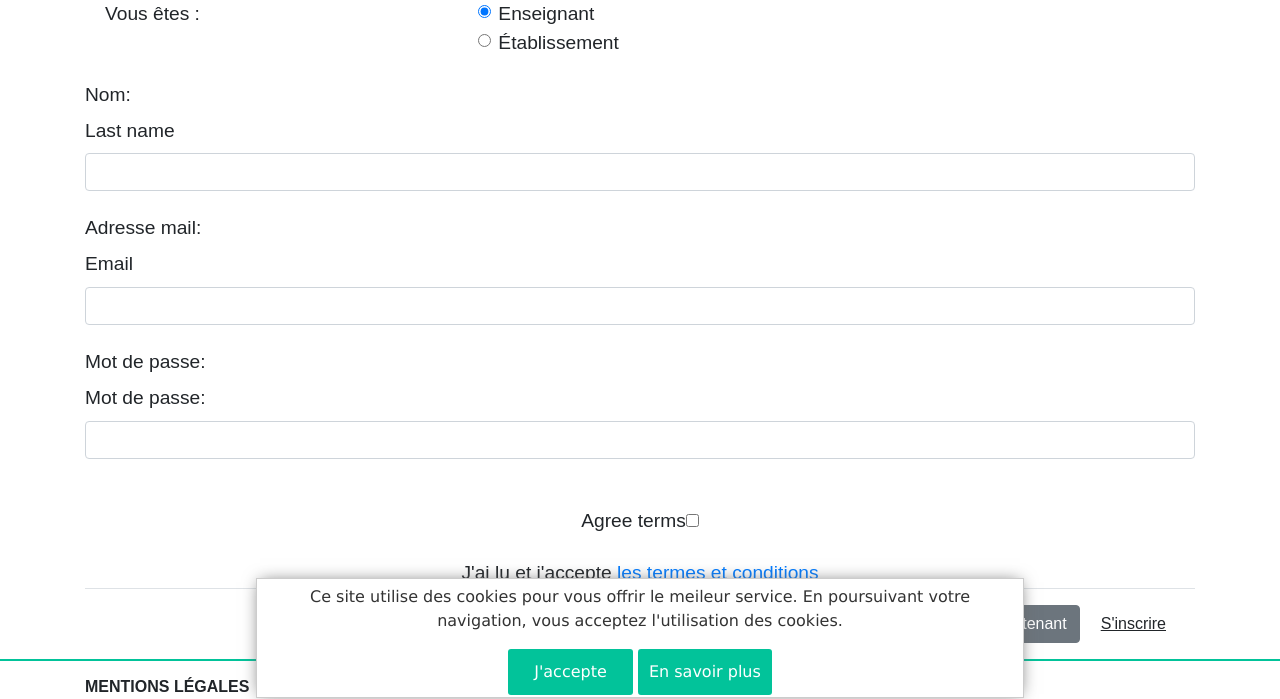
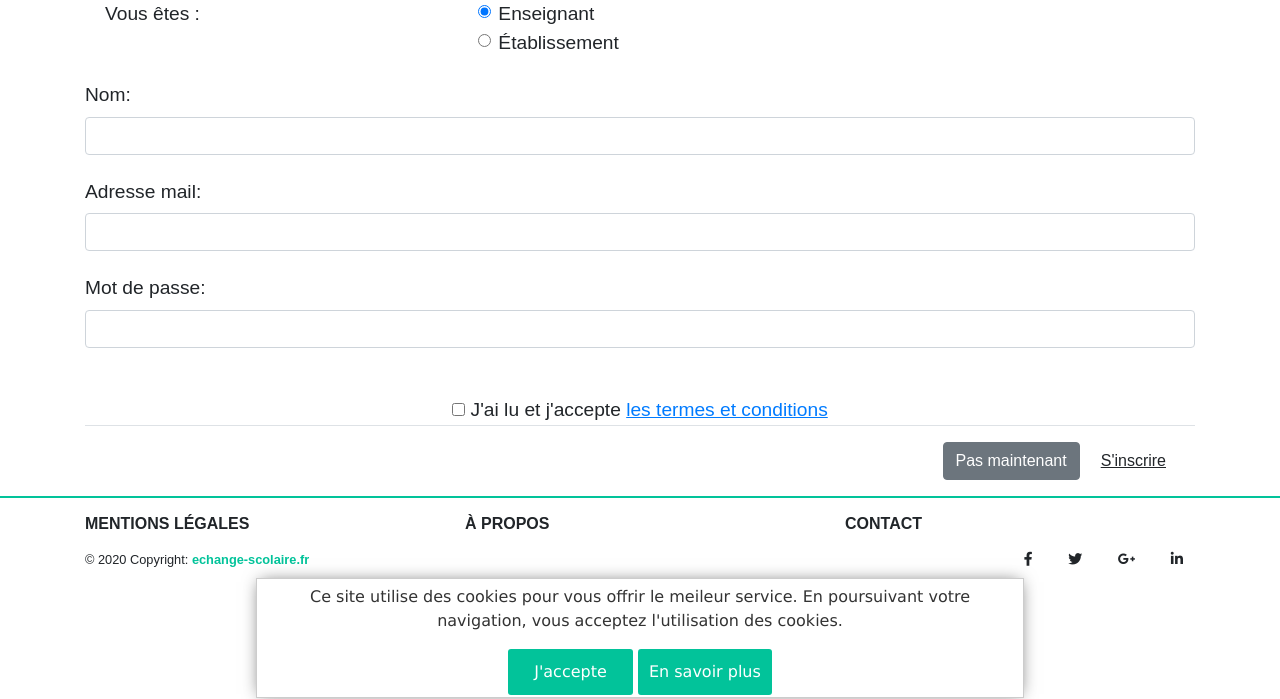
Before and after one commit to marisabonmati/echange-scolaire-symfony, a Symfony app: template templates/registration/register.html.twig in a window 1280 px wide. Shown: the part 92-791 px from the top of the page. Run offline with Twig, Linux system fonts and the light colour scheme; the template is opened without the code that fills it, so the values that code supplies are empty; form fields are guessed from the names that the template uses; some libraries are stand-ins or nearby versions; some web fonts are replaced.

Commit message:
folie de bootstrap

```diff
--- a/templates/inc/register-form.html.twig
+++ b/templates/inc/register-form.html.twig
@@ -28,23 +28,23 @@
     <!--NOM-->
     <div class="form-group">
         <label for="recipient-name" class="col-form-label">Nom:</label>
-        {{ form_row(registrationForm.lastName) }}
+        {{ form_widget(registrationForm.lastName) }}
     </div>
 
     <!--Adresse mail-->
     <div class="form-group">
         <label for="message-text" class="col-form-label">Adresse mail:</label>
-        {{ form_row(registrationForm.email) }}
+        {{ form_widget(registrationForm.email) }}
     </div>
     <!--Mot de passe-->
     <div class="form-group">
         <label for="message-text" class="col-form-label">Mot de passe:</label>
-        {{ form_row(registrationForm.plainPassword, {label:  'Mot de passe:'}) }}
+        {{ form_widget(registrationForm.plainPassword, {label:  'Mot de passe:'}) }}
     </div>
 
     <!-- J'ai lu et J'accepte les termes et conditions-->
     <div class="mt-5 text-center">
-        {{ form_row(registrationForm.agreeTerms) }}
+        {{ form_widget(registrationForm.agreeTerms) }}
         <label class="form-check-label" for="invalidCheck3">
             J'ai lu et j'accepte <a href="/mentionapropos.html#droits">les termes et conditions</a>
         </label>
```
